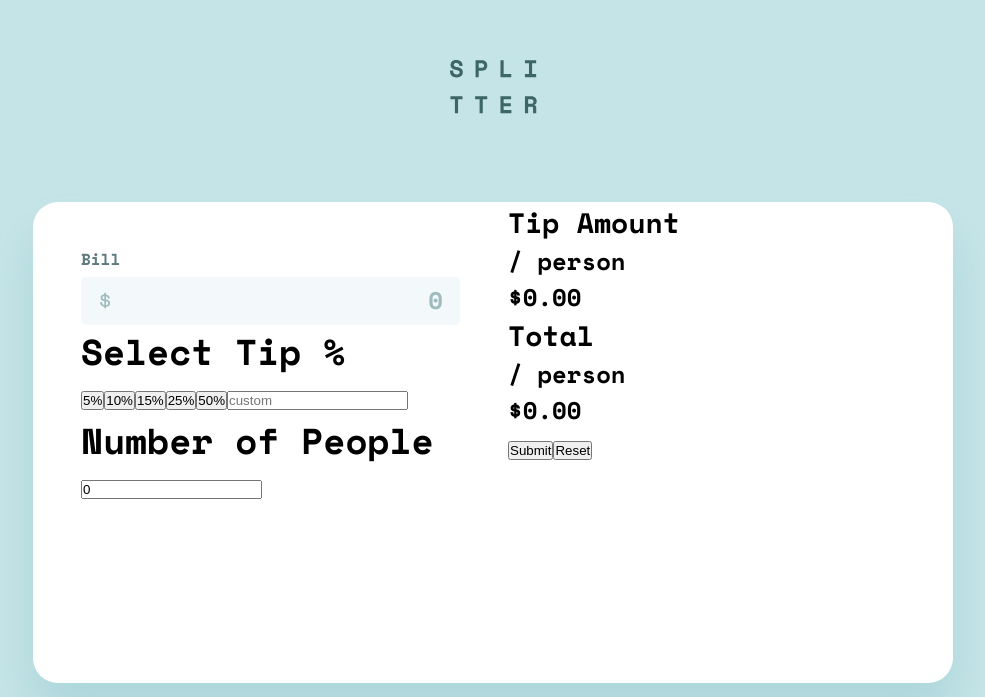
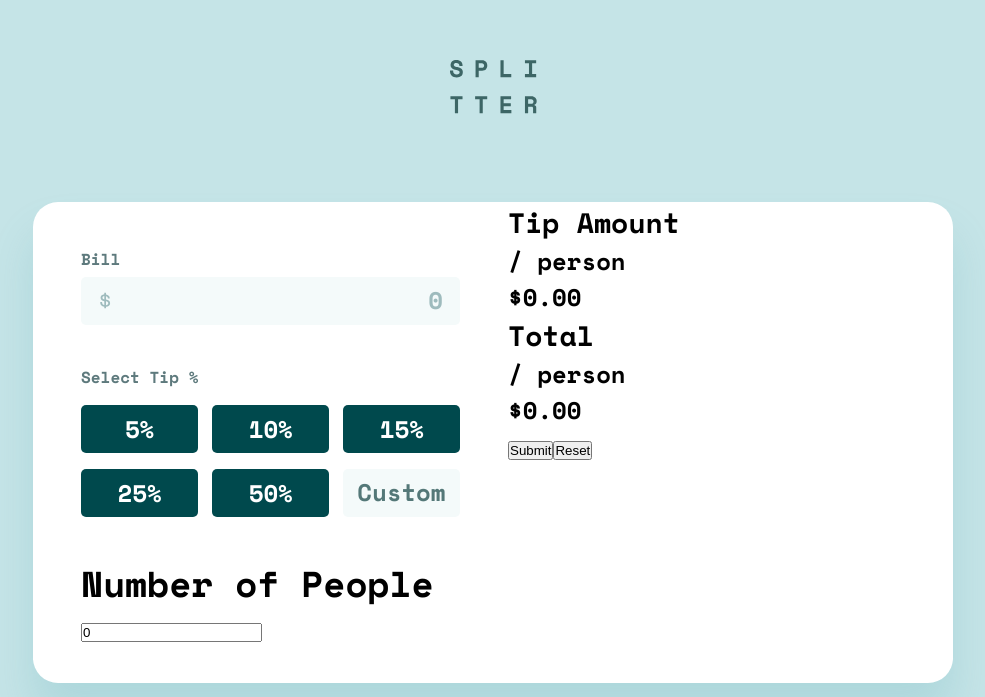
Before and after one commit to simokitkat/tip-calculator-app, a React (Vite) app: page / in a window 1280 px wide. Shown: the part 103-800 px from the top of the page, without its empty margins (147-1132 px from the left). Built offline with nearby package versions, Linux system fonts and the light colour scheme.

Commit message:
feat: add styles to the Tip component

```diff
--- a/src/components/Tip.jsx
+++ b/src/components/Tip.jsx
@@ -21,7 +21,7 @@ export const Tip = ({ tipPercentages, handleTip, handleInputTip }) => {
           name="tip"
           id="tip"
           onChange={handleInputTip}
-          placeholder="custom"
+          placeholder="Custom"
         />
       </div>
     </section>
--- a/src/index.scss
+++ b/src/index.scss
@@ -30,7 +30,7 @@ form {
   margin: auto;
   background-color: $White;
   border-radius: 25px;
-  box-shadow: 0px 32px 43px 0px rgba(79, 166, 175, 0.2);
+  box-shadow: 0px 32px 43px 0px hsla(186, 38%, 50%, 0.2);
   display: flex;
 }
 
@@ -47,8 +47,7 @@ form {
     position: relative;
 
     h1 {
-      color: $Dark-grayish-cyan;
-      font-size: 16px;
+      @include input-heading;
       margin-bottom: 6px;
     }
 
@@ -62,4 +61,44 @@ form {
       bottom: 15.67px;
     }
   }
+
+  .tip {
+    margin: 40px 0;
+    height: 152px;
+
+    h2 {
+      @include input-heading;
+      margin-bottom: 16px;
+    }
+
+    &__grid {
+      height: 112px;
+      display: grid;
+      grid-template-columns: repeat(3, 117.17px);
+      grid-template-rows: repeat(2, 48px);
+      gap: 16px 14px;
+
+      button {
+        border-radius: 5px;
+        background: $Very-dark-cyan;
+        color: $White;
+        text-align: center;
+        font-family: "Space Mono", monospace;
+        font-size: 24px;
+        border: none;
+        cursor: pointer;
+      }
+
+      input {
+        @include number-input;
+        width: 117.17px;
+        height: 48px;
+        padding: 6px 15px 6px 14px;
+
+        &::placeholder {
+          color: hsla(180, 18%, 40%, 1);
+        }
+      }
+    }
+  }
 }
--- a/src/variables&mixins.scss
+++ b/src/variables&mixins.scss
@@ -2,25 +2,30 @@
 $Strong-cyan: #26c0ab;
 
 //Neutral colors:
-$Very-dark-cyan: #00494d;
-$Dark-grayish-cyan: #5e7a7d;
-$Grayish-cyan: #7f9c9f;
-$Light-grayish-cyan: #c5e4e7;
-$Very-light-grayish-cyan: #f4fafa;
-$White: #ffffff;
+$Very-dark-cyan: hsl(183, 100%, 15%);
+$Dark-grayish-cyan: hsl(186, 14%, 43%);
+$Grayish-cyan: hsl(184, 14%, 56%);
+$Light-grayish-cyan: hsl(185, 41%, 84%);
+$Very-light-grayish-cyan: hsl(189, 41%, 97%);
+$White: hsl(0, 0%, 100%);
 
 //Mixins
+
+@mixin input-heading {
+  color: $Dark-grayish-cyan;
+  font-size: 16px;
+}
 
 @mixin number-input {
   display: block;
   width: 100%;
   height: 48px;
   border-radius: 5px;
-  background: #f3f9fa;
+  background: $Very-light-grayish-cyan;
   border: none;
   text-align: right;
   padding: 6px 17px;
-  color: #00474b;
+  color: $Very-dark-cyan;
   font-size: 24px;
 
   &::-webkit-outer-spin-button,
@@ -31,6 +36,6 @@ $White: #ffffff;
 
   &::placeholder {
     font-family: "Space Mono", monospace;
-    color: #9ebbbd;
+    color: hsl(184, 19%, 68%);
   }
 }
```
